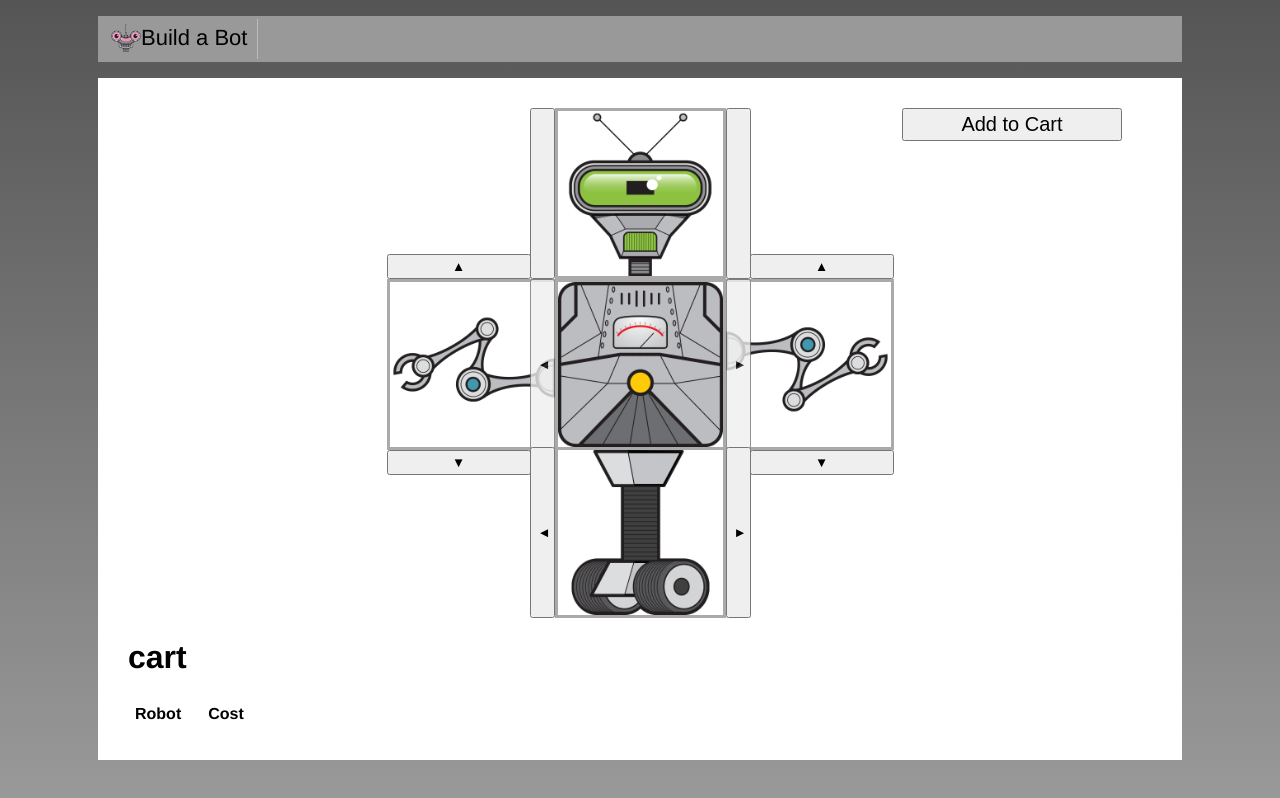
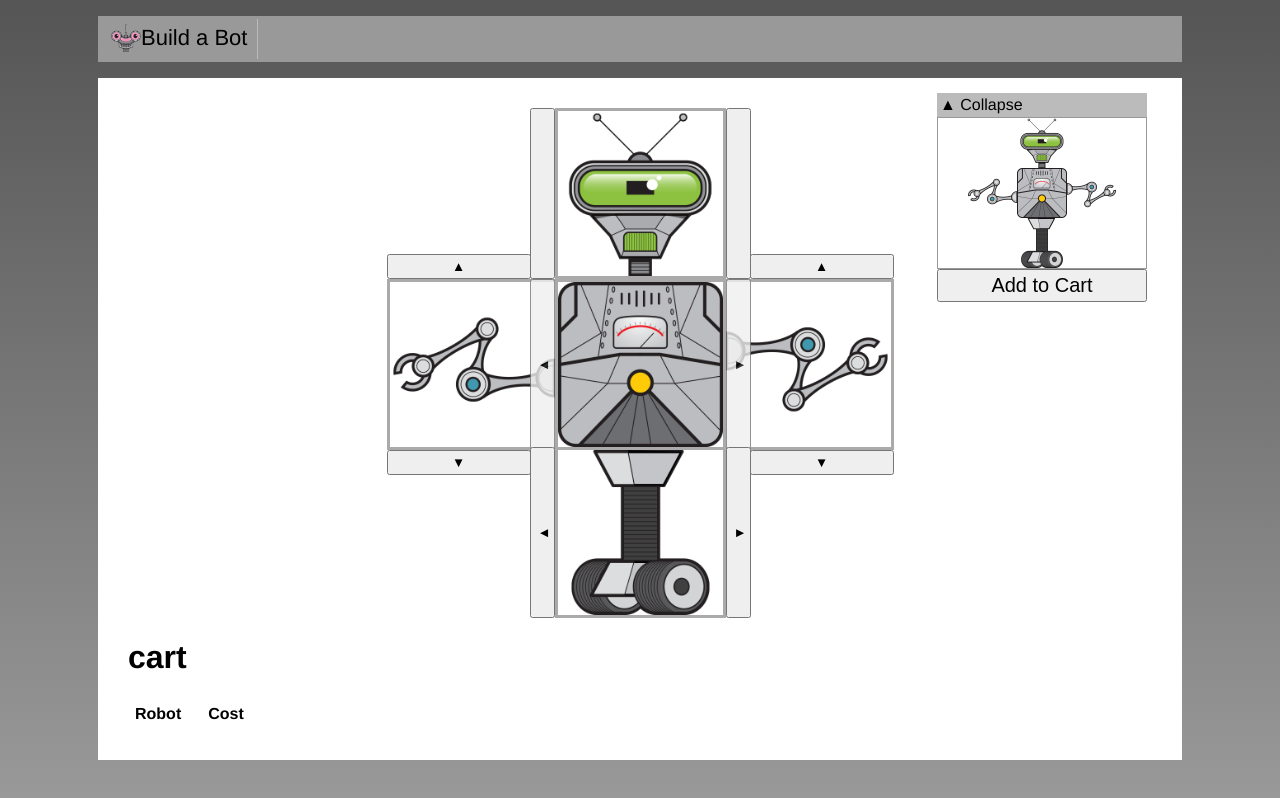
Before and after one commit to Phoutjes/build-a-bot, a Vue app: page / in a window 1280 px wide. Built offline with nearby package versions, Linux system fonts and the light colour scheme.

Commit message:
Components2

```diff
--- /dev/null
+++ b/src/shared/CollapsibleSection.vue
@@ -0,0 +1,31 @@
+<template>
+  <div>
+    <div class="header">
+      <span v-if="open" @click="open = !open">&#x25B2;
+        Collapse</span>
+      <span v-if="!open" @click="open = !open">&#x25BC;
+        Expand</span>
+    </div>
+    <!-- Toggleable -->
+    <slot v-if="open">
+      <div>DefaultContent</div>
+    </slot>
+  </div>
+</template>
+
+<script>
+export default {
+  name: 'CollapsibleSection',
+  data() {
+    return { open: true };
+  },
+};
+</script>
+
+<style scoped>
+  .header {
+    background-color: #bbb;
+    padding: 3px;
+    cursor: pointer;
+  }
+</style>
```
Also changed, not shown: src/build/PartSelector.vue, src/build/RobotBuilder.vue.
